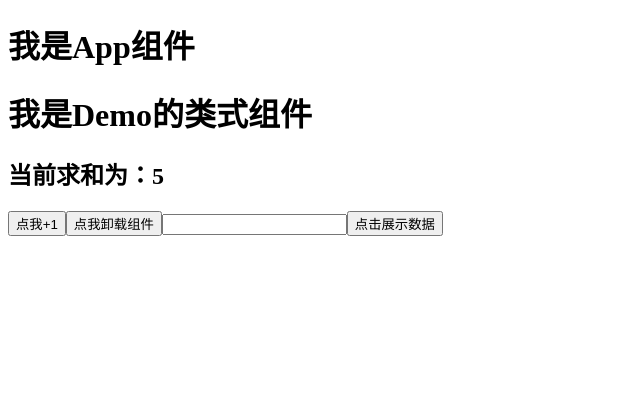
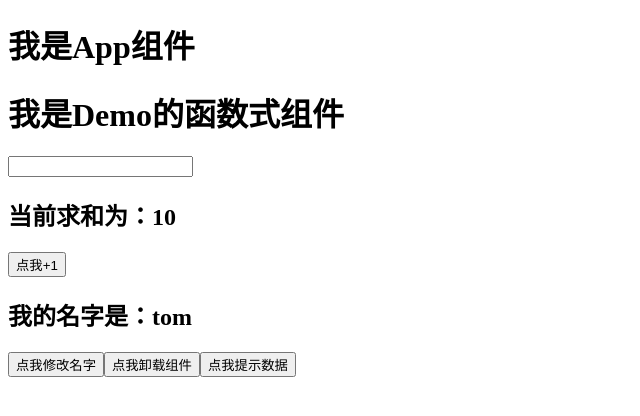
Before and after one commit to xiaoxue423/react_extension, a React (Create React App) app: page / in a window 1280 px wide. Shown: the top 416 px of the page, without its empty margins (0-640 px from the left). Built offline with nearby package versions, Linux system fonts and the light colour scheme.

Commit message:
函数式组件useRef的使用

```diff
--- a/src/components/3_setHook/index.jsx
+++ b/src/components/3_setHook/index.jsx
@@ -1,85 +1,93 @@
-import React, { useState, useEffect } from "react";
+import React, { useState, useEffect,useRef } from "react";
 import ReactDOM from 'react-dom';
 
-class Demo extends React.Component {
-  state = { count: 0 };
-  add = () => {
-    this.setState(state => ({ count: state.count + 1 }));
-  };
-  componentDidMount(){
-    this.timer = setInterval(()=>{
-      this.setState((state)=>({count:state.count+1}))
-    },1000)
+// class Demo extends React.Component {
+//   state = { count: 0 };
+//   add = () => {
+//     this.setState(state => ({ count: state.count + 1 }));
+//   };
+//   componentDidMount(){
+//     this.timer = setInterval(()=>{
+//       this.setState((state)=>({count:state.count+1}))
+//     },1000)
+//   }
+
+//   // 卸载组件的回调
+//   unmount = ()=>{
+//     ReactDOM.unmountComponentAtNode(document.getElementById('root'))
+//   }
+
+//   componentWillUnmount(){
+//     clearInterval(this.timer)
+//   }
+
+//   myRef = React.createRef()
+
+//   show = ()=>{
+//     alert(this.myRef.current.value)
+//   }
+//   render() {
+//     return (
+//       <div>
+//         <h1>我是Demo的类式组件</h1>
+//         <h2>当前求和为：{this.state.count}</h2>
+//         <button onClick={this.add}>点我+1</button>
+//         <button onClick={this.unmount}>点我卸载组件</button>
+//         <input type="text" ref={this.myRef}/>
+//         <button onClick={this.show}>点击展示数据</button>
+//       </div>
+//     );
+//   }
+// }
+
+function Demo() {
+  const [count, setCount] = useState(5);
+  const [name, setName] = useState("tom");
+  const myRef = useRef()
+
+  useEffect(() => {
+    console.log("@");
+    let timer = setInterval(() => {
+      setCount((count) => count + 1);
+    }, 1000);
+    return ()=>{
+      console.log("useEffect第一个参数是一个函数，该函数返回的一个函数就相当于componentWillUnmount")
+      clearInterval(timer)  //清除定时器
+    }
+  }, []); //空数组代表谁也不监测，相当于componentDidMount生命周期钩子
+
+  function add() {
+    // setCount(count+1) //第一种写法
+    setCount((count) => {
+      //第二种写法函数形式
+      return count + 1;
+    });
   }
 
-  // 卸载组件的回调
-  unmount = ()=>{
+  function changeName() {
+    setName("jack");
+  }
+
+  function unmount(){
     ReactDOM.unmountComponentAtNode(document.getElementById('root'))
   }
 
-  componentWillUnmount(){
-    clearInterval(this.timer)
+  function show(){
+    alert(myRef.current.value)
   }
+  return (
+    <div>
+      <h1>我是Demo的函数式组件</h1>
+      <input type="text" ref={myRef}/>
 
-  myRef = React.createRef()
-
-  show = ()=>{
-    alert(this.myRef.current.value)
-  }
-  render() {
-    return (
-      <div>
-        <h1>我是Demo的类式组件</h1>
-        <h2>当前求和为：{this.state.count}</h2>
-        <button onClick={this.add}>点我+1</button>
-        <button onClick={this.unmount}>点我卸载组件</button>
-        <input type="text" ref={this.myRef}/>
-        <button onClick={this.show}>点击展示数据</button>
-      </div>
-    );
-  }
+      <h2>当前求和为：{count}</h2>
+      <button onClick={add}>点我+1</button>
+      <h2>我的名字是：{name}</h2>
+      <button onClick={changeName}>点我修改名字</button>
+      <button onClick={unmount}>点我卸载组件</button>
+      <button onClick={show}>点我提示数据</button>
+    </div>
+  );
 }
 
-// function Demo() {
-//   const [count, setCount] = useState(5);
-//   const [name, setName] = useState("tom");
-
-//   useEffect(() => {
-//     console.log("@");
-//     let timer = setInterval(() => {
-//       setCount((count) => count + 1);
-//     }, 1000);
-//     return ()=>{
-//       console.log("useEffect第一个参数是一个函数，该函数返回的一个函数就相当于componentWillUnmount")
-//       clearInterval(timer)  //清除定时器
-//     }
-//   }, []); //空数组代表谁也不监测，相当于componentDidMount生命周期钩子
-
-//   function add() {
-//     // setCount(count+1) //第一种写法
-//     setCount((count) => {
-//       //第二种写法函数形式
-//       return count + 1;
-//     });
-//   }
-
-//   function changeName() {
-//     setName("jack");
-//   }
-
-//   function unmount(){
-//     ReactDOM.unmountComponentAtNode(document.getElementById('root'))
-//   }
-//   return (
-//     <div>
-//       <h1>我是Demo的函数式组件</h1>
-//       <h2>当前求和为：{count}</h2>
-//       <button onClick={add}>点我+1</button>
-//       <h2>我的名字是：{name}</h2>
-//       <button onClick={changeName}>点我修改名字</button>
-//       <button onClick={unmount}>点我卸载组件</button>
-//     </div>
-//   );
-// }
-
 export default Demo;
```
